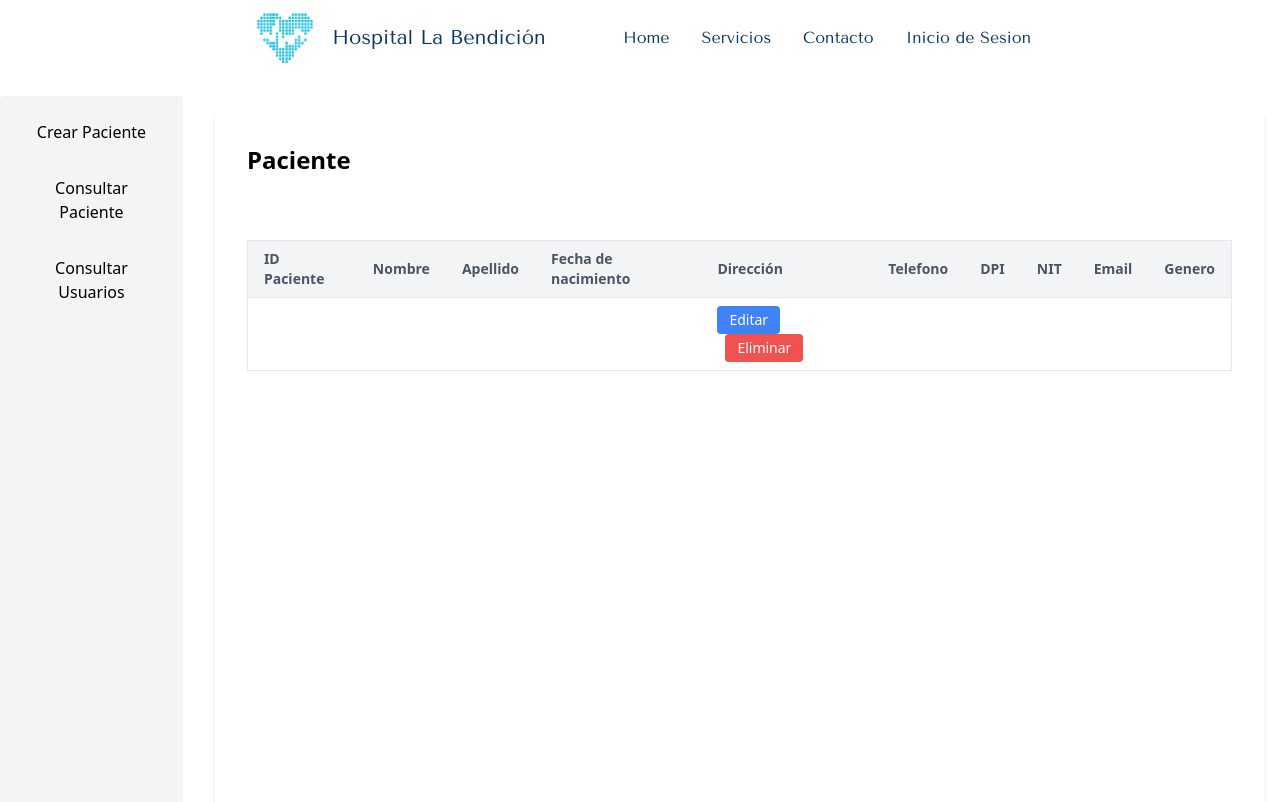
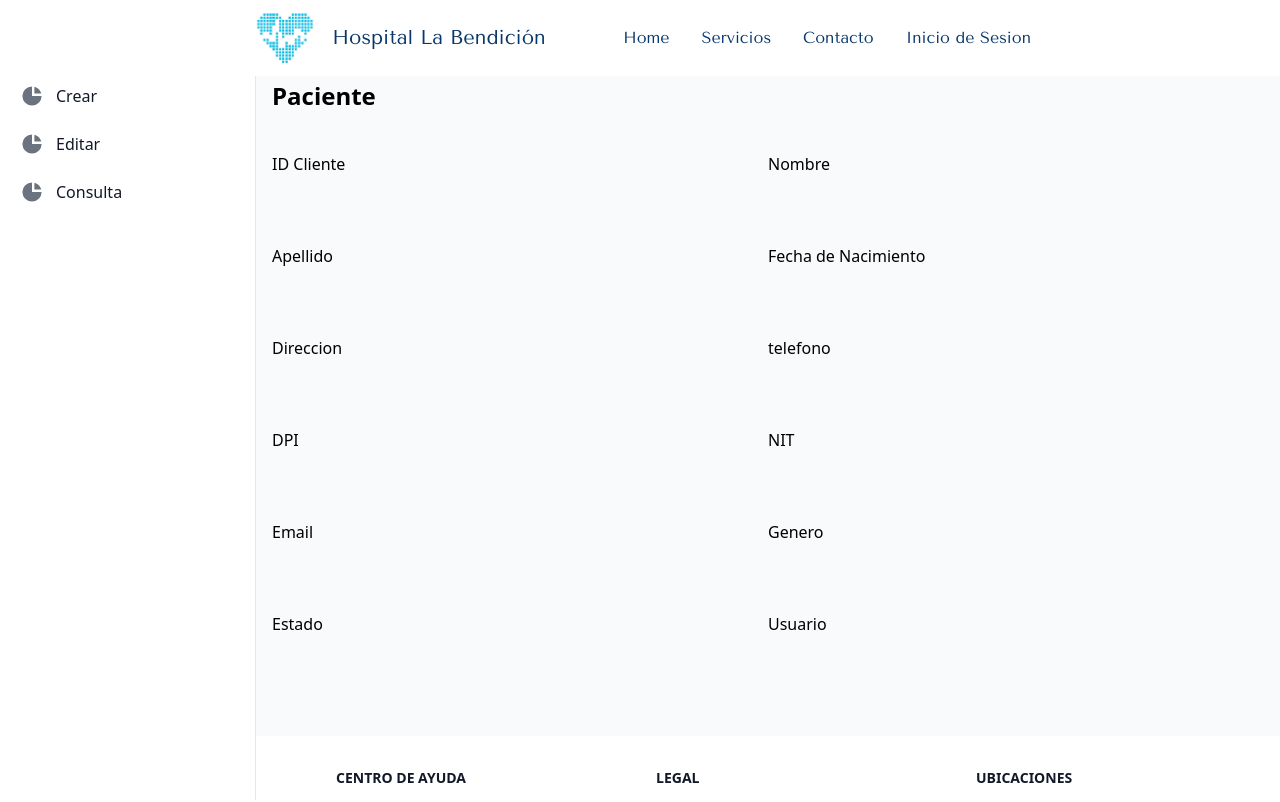
Before and after one commit to UMGVNPROGRA/Hospital-Bendicion, an Angular app in the folder Front/: page /paciente in a window 1280 px wide. Shown: the top 802 px of the page. Built offline with nearby package versions, Linux system fonts and the light colour scheme.

Commit message:
Changes to be committed: 	modified:   Front/src/app/components/paciente/paciente.component.html

```diff
--- a/Front/src/app/components/paciente/paciente.component.html
+++ b/Front/src/app/components/paciente/paciente.component.html
@@ -1,62 +1,87 @@
-<div class="flex-col">
-  <div class="grid grid-rows-1 grid-flow-col gap-4">
-    <div class="row-span-3 ...">
-      <div class="bg-gray-100 min-h-screen flex-col items-start justify-normal p-4 rounded lg:mt-24">
-        <!-- Menu de opciones -->
-          <button class="block w-full text-center mb-4 p-2 rounded hover:bg-gray-200 focus:outline-none focus:bg-gray-200" id="btnCrearPaciente">
-            Crear Paciente
-          </button>
+<div class="antialiased bg-gray-50 dark:bg-gray-900">
 
-          <button class="block w-full text-center mb-4 p-2 rounded hover:bg-gray-200 focus:outline-none focus:bg-gray-200" id="btnConsultarPaciente">
-            Consultar Paciente
-          </button>
+  <aside
+    class="fixed top-0 left-0 z-40 w-64 h-screen pt-14 transition-transform -translate-x-full bg-white border-r border-gray-200 md:translate-x-0 dark:bg-gray-800 dark:border-gray-700"
+    aria-label="Sidenav"
+    id="drawer-navigation"
+  >
+    <div class="overflow-y-auto py-5 px-3 h-full bg-white dark:bg-gray-800">
+      <ul class="space-y-2">
+        <li>
+          <a
+            href="#"
+            class="flex items-center p-2 text-base font-medium text-gray-900 rounded-lg dark:text-white hover:bg-gray-100 dark:hover:bg-gray-700 group"
+          >
+            <svg
+              aria-hidden="true"
+              class="w-6 h-6 text-gray-500 transition duration-75 dark:text-gray-400 group-hover:text-gray-900 dark:group-hover:text-white"
+              fill="currentColor"
+              viewBox="0 0 20 20"
+              xmlns="http://www.w3.org/2000/svg"
+            >
+              <path d="M2 10a8 8 0 018-8v8h8a8 8 0 11-16 0z"></path>
+              <path d="M12 2.252A8.014 8.014 0 0117.748 8H12V2.252z"></path>
+            </svg>
+            <span class="ml-3">Crear</span>
+          </a>
+        </li>
+        <li>
+          <a
+            href="#"
+            class="flex items-center p-2 text-base font-medium text-gray-900 rounded-lg dark:text-white hover:bg-gray-100 dark:hover:bg-gray-700 group"
+          >
+            <svg
+              aria-hidden="true"
+              class="w-6 h-6 text-gray-500 transition duration-75 dark:text-gray-400 group-hover:text-gray-900 dark:group-hover:text-white"
+              fill="currentColor"
+              viewBox="0 0 20 20"
+              xmlns="http://www.w3.org/2000/svg"
+            >
+              <path d="M2 10a8 8 0 018-8v8h8a8 8 0 11-16 0z"></path>
+              <path d="M12 2.252A8.014 8.014 0 0117.748 8H12V2.252z"></path>
+            </svg>
+            <span class="ml-3">Editar</span>
+          </a>
+        </li>
+        <li>
+          <a
+            href="#"
+            class="flex items-center p-2 text-base font-medium text-gray-900 rounded-lg dark:text-white hover:bg-gray-100 dark:hover:bg-gray-700 group"
+          >
+            <svg
+              aria-hidden="true"
+              class="w-6 h-6 text-gray-500 transition duration-75 dark:text-gray-400 group-hover:text-gray-900 dark:group-hover:text-white"
+              fill="currentColor"
+              viewBox="0 0 20 20"
+              xmlns="http://www.w3.org/2000/svg"
+            >
+              <path d="M2 10a8 8 0 018-8v8h8a8 8 0 11-16 0z"></path>
+              <path d="M12 2.252A8.014 8.014 0 0117.748 8H12V2.252z"></path>
+            </svg>
+            <span class="ml-3">Consulta</span>
+          </a>
+        </li>
+      </ul>
+    </div>
+  </aside>
 
-          <button class="block w-full text-center mb-4 p-2 rounded hover:bg-gray-200 focus:outline-none focus:bg-gray-200" id="btnConsultarPacienteUser">
-            Consultar Usuarios
-          </button>
-      </div>
+  <main class="p-4 md:ml-64 h-auto pt-20">
+
+    <div class="grid grid-cols-2 h-[78vh] mb-4">
+      <div class="card col-span-2 h-1"><h2 class="text-2xl font-bold mb-4">Paciente</h2></div>
+      <div class="card">ID Cliente</div>
+      <div class="card">Nombre</div>
+      <div class="card">Apellido</div>
+      <div class="card">Fecha de Nacimiento</div>
+      <div class="card">Direccion</div>
+      <div class="card">telefono</div>
+      <div class="card">DPI</div>
+      <div class="card">NIT</div>
+      <div class="card">Email</div>
+      <div class="card">Genero</div>
+      <div class="card">Estado</div>
+      <div class="card">Usuario</div>
     </div>
-    <div class="col-span-2 ...">
-      <div class="bg-white min-h-screen flex-col items-start justify-center p-4 lg:mt-24">
-        <!-- Componente de Gestión de Pacientes -->
-          <div class="w-full p-8 rounded shadow-md lg:min-h-screen">
-            <h2 class="text-2xl font-bold mb-4">Paciente</h2>
-            <pre>
-          {{paciente}}
-        </pre>
-            <div class="overflow-x-auto">
-              <table class="min-w-full bg-white border border-gray-200">
-                <thead>
-                <tr>
-                  <th class="px-4 py-2 border-b border-gray-200 bg-gray-100 text-left text-sm font-semibold text-gray-600">ID Paciente</th>
-                  <th class="px-4 py-2 border-b border-gray-200 bg-gray-100 text-left text-sm font-semibold text-gray-600">Nombre</th>
-                  <th class="px-4 py-2 border-b border-gray-200 bg-gray-100 text-left text-sm font-semibold text-gray-600">Apellido</th>
-                  <th class="px-4 py-2 border-b border-gray-200 bg-gray-100 text-left text-sm font-semibold text-gray-600">Fecha de nacimiento</th>
-                  <th class="px-4 py-2 border-b border-gray-200 bg-gray-100 text-left text-sm font-semibold text-gray-600">Dirección</th>
-                  <th class="px-4 py-2 border-b border-gray-200 bg-gray-100 text-left text-sm font-semibold text-gray-600">Telefono</th>
-                  <th class="px-4 py-2 border-b border-gray-200 bg-gray-100 text-left text-sm font-semibold text-gray-600">DPI</th>
-                  <th class="px-4 py-2 border-b border-gray-200 bg-gray-100 text-left text-sm font-semibold text-gray-600">NIT</th>
-                  <th class="px-4 py-2 border-b border-gray-200 bg-gray-100 text-left text-sm font-semibold text-gray-600">Email</th>
-                  <th class="px-4 py-2 border-b border-gray-200 bg-gray-100 text-left text-sm font-semibold text-gray-600">Genero</th>
-                </tr>
-                </thead>
-                <tbody>
-                <tr>
-                  <td class="px-4 py-2 border-b border-gray-200 text-sm text-gray-700 whitespace-nowrap"></td>
-                  <td class="px-4 py-2 border-b border-gray-200 text-sm text-gray-700"></td>
-                  <td class="px-4 py-2 border-b border-gray-200 text-sm text-gray-700"></td>
-                  <td class="px-4 py-2 border-b border-gray-200 text-sm text-gray-700"></td>
-                  <td class="px-4 py-2 border-b border-gray-200 text-sm text-gray-700">
-                    <button class="px-3 py-1 text-white bg-blue-500 rounded hover:bg-blue-700">Editar</button>
-                    <button class="px-3 py-1 text-white bg-red-500 rounded hover:bg-red-700 ml-2">Eliminar</button>
-                  </td>
-                </tr>
-                </tbody>
-              </table>
-            </div>
-          </div>
-        </div>
 
-    </div>
-  </div>
+  </main>
 </div>
```
